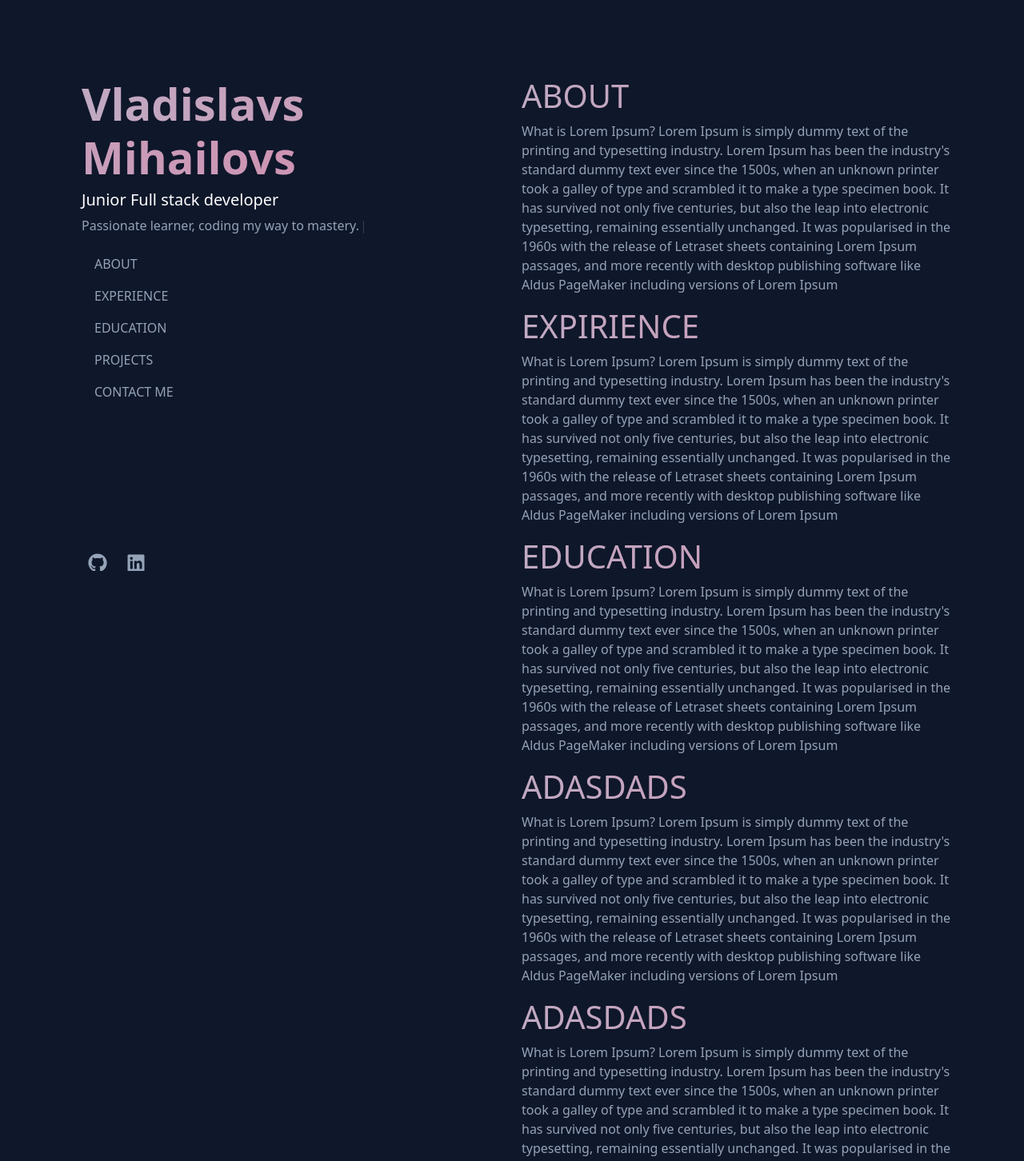
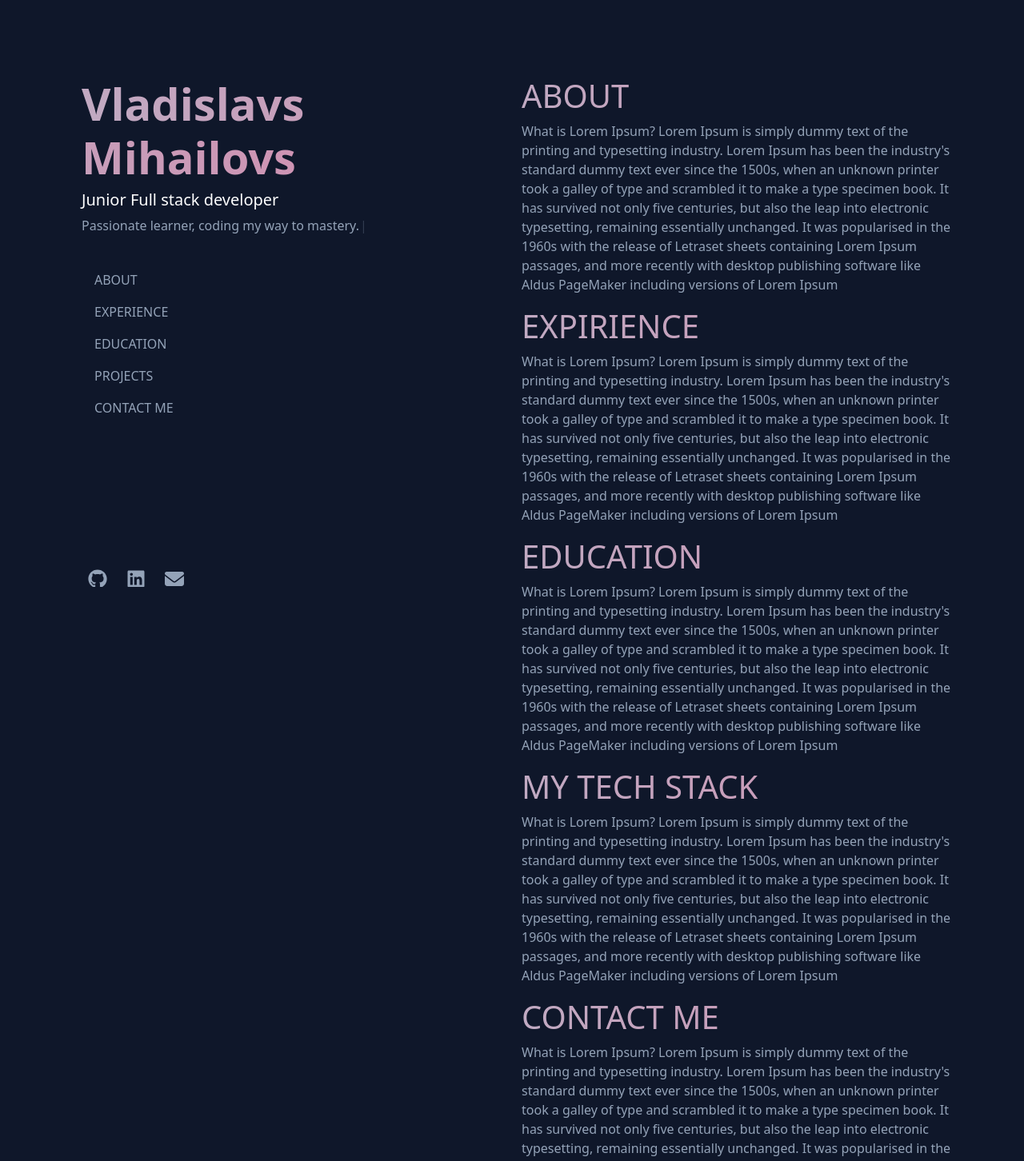
Before and after one commit to vladislavv27/VladislavMi, an Angular app: page / in a window 1280 px wide. Shown: the top 1452 px of the page at 80% size. Built offline with nearby package versions, Linux system fonts and the light colour scheme.

Commit message:
Added email link

```diff
--- a/src/app/header/header.component.html
+++ b/src/app/header/header.component.html
@@ -42,12 +42,12 @@
         />
       </svg>
     </a>
-    <!-- <a class="link-item" href="vladislavv27@gmail.com" target="_blank">
+    <a class="link-item" href="mailto:vladislavv27@gmail.com">
       <svg xmlns="http://www.w3.org/2000/svg" viewBox="0 0 512 512">
         <path
           d="M48 64C21.5 64 0 85.5 0 112c0 15.1 7.1 29.3 19.2 38.4L236.8 313.6c11.4 8.5 27 8.5 38.4 0L492.8 150.4c12.1-9.1 19.2-23.3 19.2-38.4c0-26.5-21.5-48-48-48H48zM0 176V384c0 35.3 28.7 64 64 64H448c35.3 0 64-28.7 64-64V176L294.4 339.2c-22.8 17.1-54 17.1-76.8 0L0 176z"
         />
       </svg>
-    </a> -->
+    </a>
   </div>
 </div>
--- a/src/app/header/header.component.scss
+++ b/src/app/header/header.component.scss
@@ -35,6 +35,7 @@
   font-size: 3.5rem;
 }
 .typing-text-block {
+  height: 60px;
   .typing-text {
     color: $gary-blue;
   }
--- a/src/app/main/main.component.html
+++ b/src/app/main/main.component.html
@@ -41,7 +41,7 @@
   </p>
 </div>
 <div data-aos="flip-down" data-aos-duration="1500" id="projects">
-  <h1 class="gradient-text">adasdads</h1>
+  <h1 class="gradient-text">My Tech Stack</h1>
   <p class="block-text">
     What is Lorem Ipsum? Lorem Ipsum is simply dummy text of the printing and
     typesetting industry. Lorem Ipsum has been the industry's standard dummy
@@ -55,7 +55,7 @@
   </p>
 </div>
 <div data-aos="fade-up" data-aos-duration="1500" id="contactnme">
-  <h1 class="gradient-text">adasdads</h1>
+  <h1 class="gradient-text">Contact me</h1>
   <p class="block-text">
     What is Lorem Ipsum? Lorem Ipsum is simply dummy text of the printing and
     typesetting industry. Lorem Ipsum has been the industry's standard dummy
```
